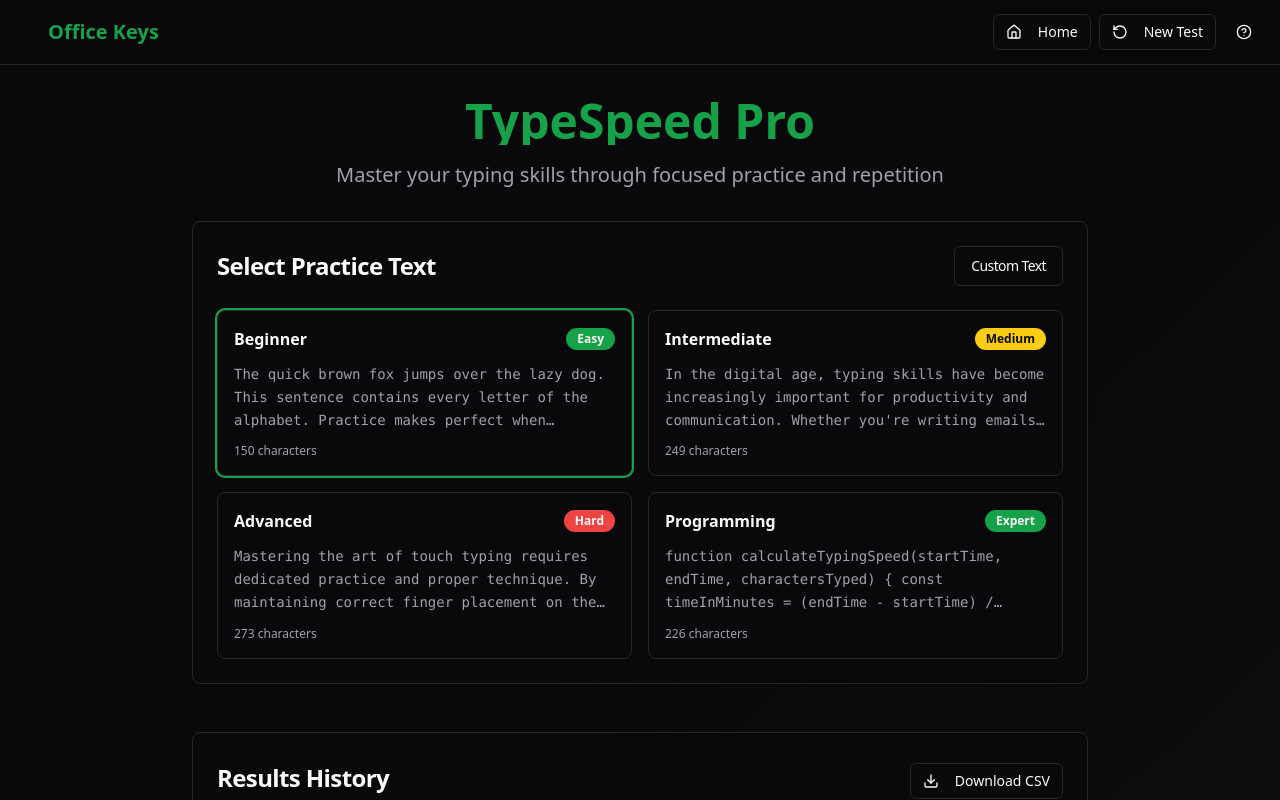
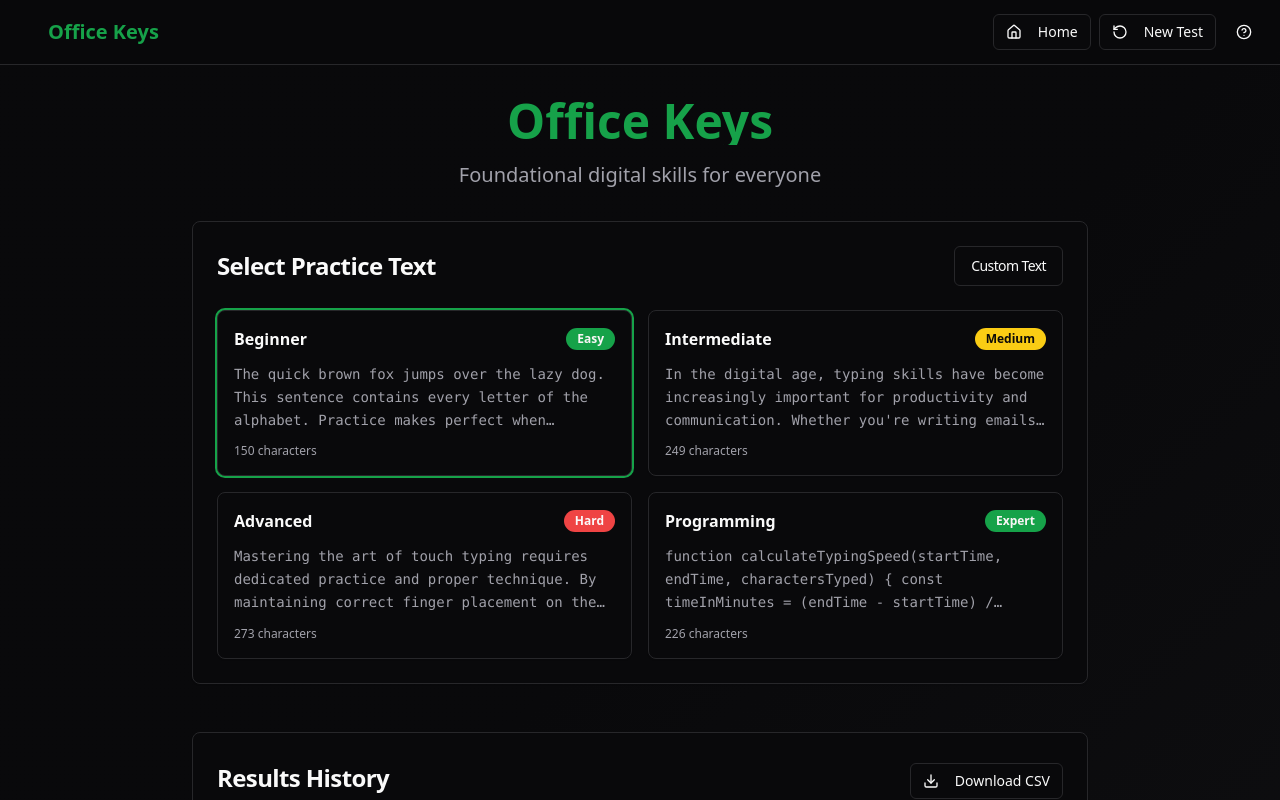
Before and after one commit to earlgreyhot1701D/office-keys, a React (Vite) app: page / in a window 1280 px wide. Shown: the top 800 px of the page. Built offline with nearby package versions, Linux system fonts and the light colour scheme.

Commit message:
Update branding and metadata
Update main page hero text to "Office Keys" and subtitle to "Foundational digital skills for everyone." Update browser title and description in index.html. Add favicon if easy.

```diff
--- a/index.html
+++ b/index.html
@@ -3,8 +3,9 @@
   <head>
     <meta charset="UTF-8" />
     <meta name="viewport" content="width=device-width, initial-scale=1.0" />
-    <title>type-speed-boost</title>
-    <meta name="description" content="Lovable Generated Project" />
+    <link rel="icon" href="/favicon.svg" type="image/svg+xml">
+    <title>Office Keys</title>
+    <meta name="description" content="Foundational digital skills for everyone" />
     <meta name="author" content="Lovable" />
 
     <meta property="og:title" content="type-speed-boost" />
--- a/src/pages/Index.tsx
+++ b/src/pages/Index.tsx
@@ -164,10 +164,10 @@ const Index = () => {
         {/* Header */}
         <div className="text-center mb-8">
           <h1 className="text-5xl font-bold bg-gradient-to-r from-primary to-accent bg-clip-text text-transparent mb-4">
-            TypeSpeed Pro
+            Office Keys
           </h1>
           <p className="text-xl text-muted-foreground">
-            Master your typing skills through focused practice and repetition
+            Foundational digital skills for everyone
           </p>
         </div>
 
```
Also changed, not shown: public/favicon.svg (added).
